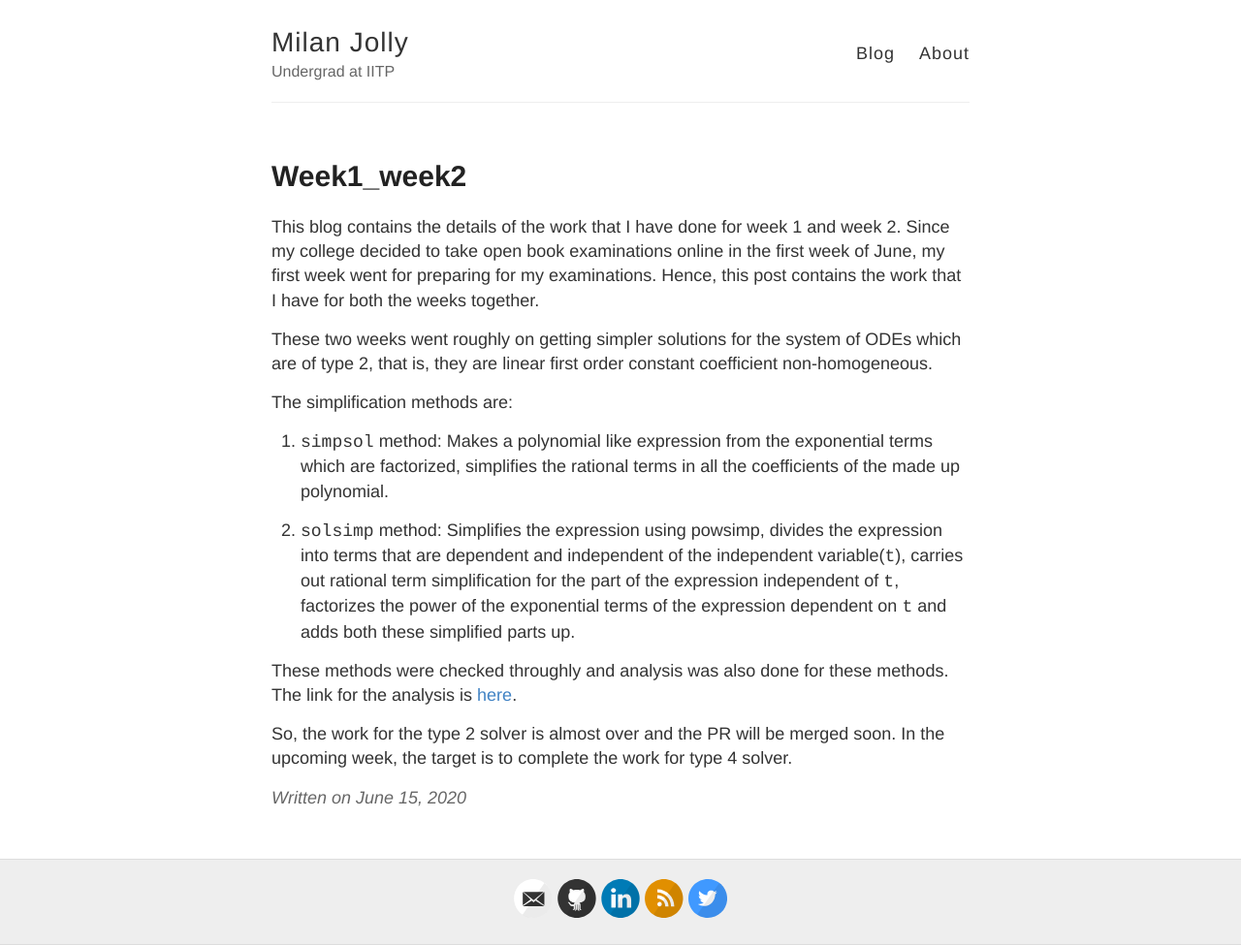
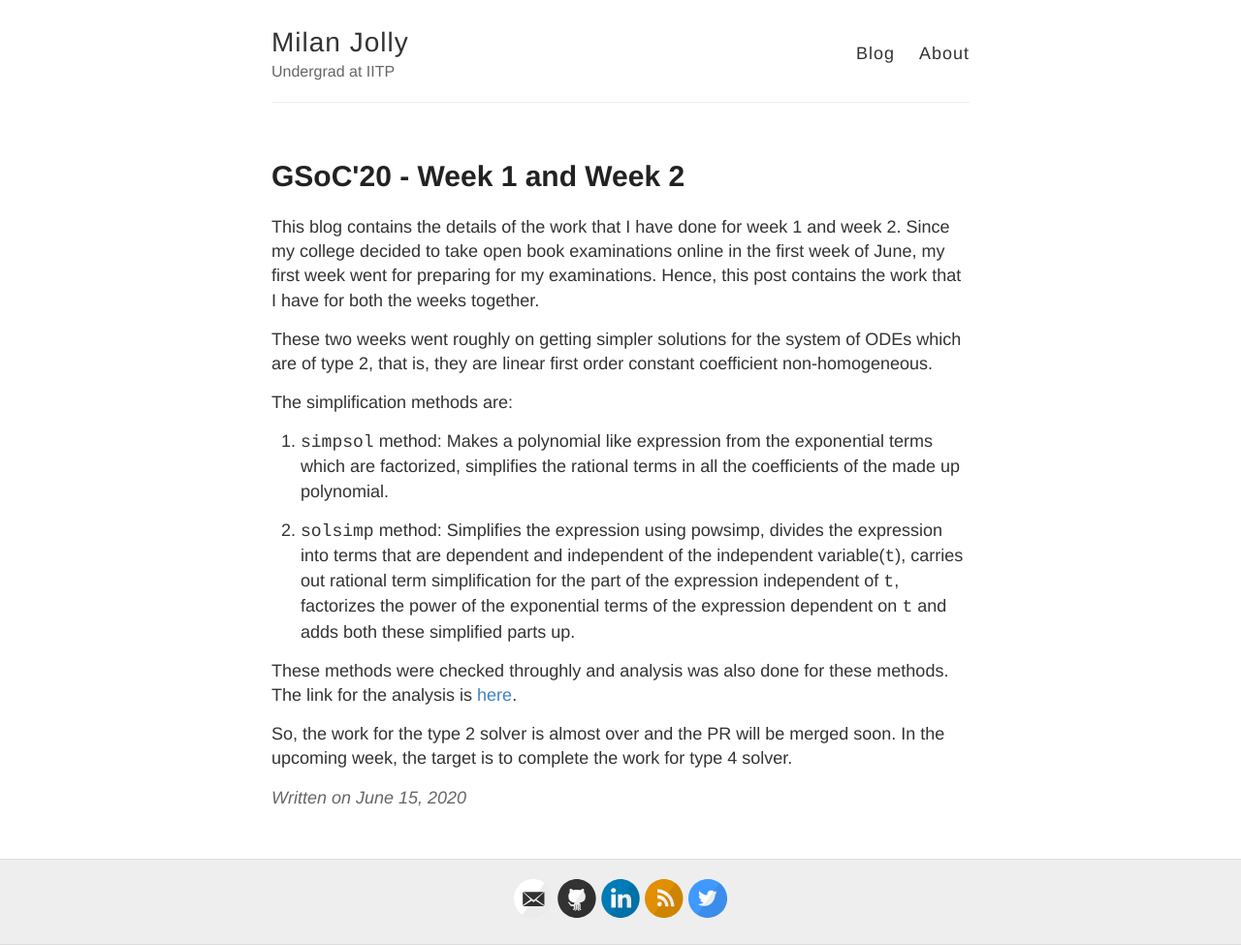
Before and after one commit to mijo2/mijo2.github.io, a Jekyll site: the page built from _posts/2020-6-15-Week1_Week2.md, in a window 1280 px wide. Shown: the whole page at 97% size. Built offline with Jekyll 4.4.1, drawn with Linux system fonts in a browser that asks for light colours; our own code applies the rules of GitHub Pages for plain Markdown files.

Commit message:
Added title for the new blog post

```diff
--- a/_posts/2020-6-15-Week1_Week2.md
+++ b/_posts/2020-6-15-Week1_Week2.md
@@ -1,3 +1,8 @@
+---
+layout: post
+title: GSoC'20 - Week 1 and Week 2
+---
+
 This blog contains the details of the work that I have done for week 1 and week 2. Since my college decided to take open book examinations online in the first week of June, my first week went for preparing for my examinations. Hence, this post contains the work that I have for both the weeks together.
 
 These two weeks went roughly on getting simpler solutions for the system of ODEs which are of type 2, that is, they are linear first order constant coefficient non-homogeneous.
```
